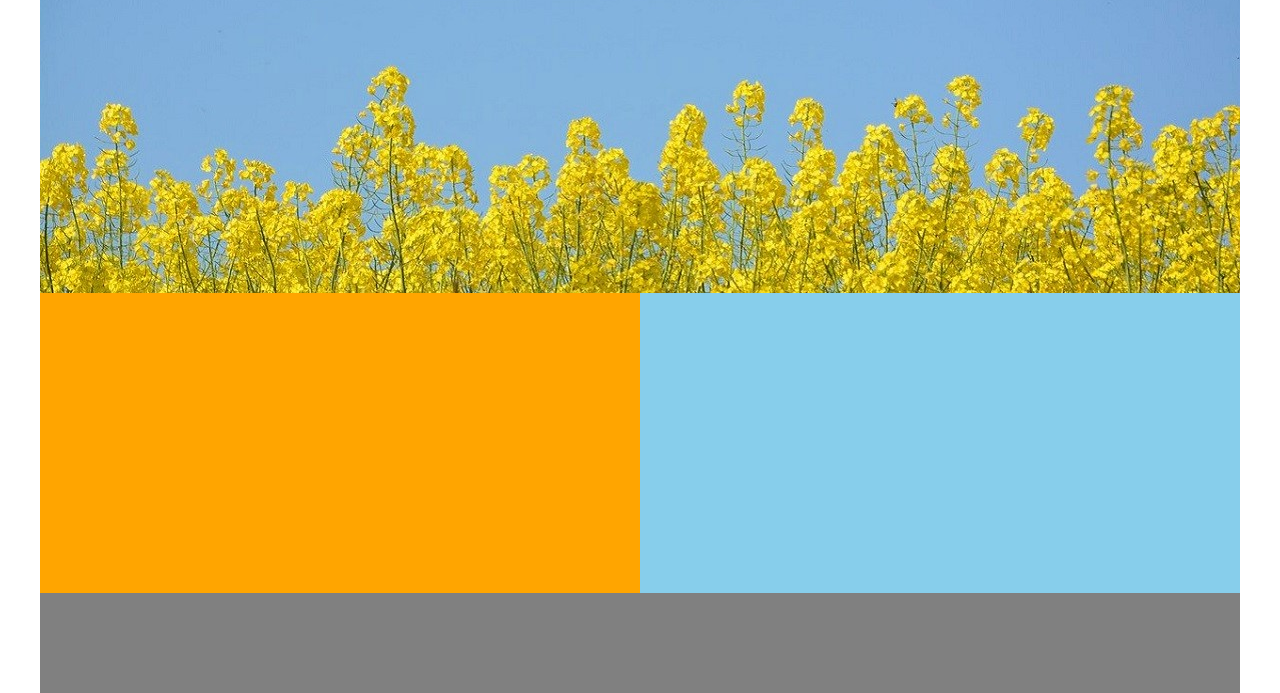
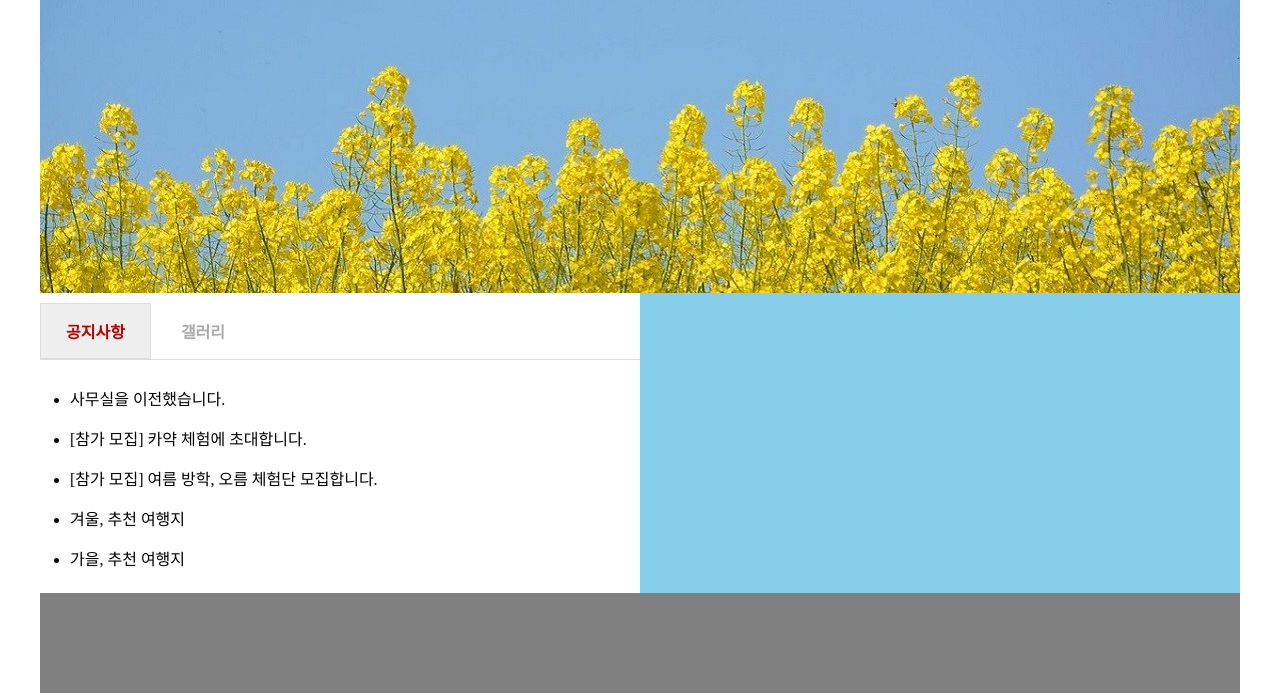
Before and after one commit to yn3048/HTML-CSS, a plain HTML site: page site/index.html in a window 1280 px wide. Shown: the part 107-800 px from the top of the page. Drawn offline with Linux system fonts and the light colour scheme; a web font is replaced by a local one.

Commit message:
web_side 실습진행중

```diff
--- a/site/css/style.css
+++ b/site/css/style.css
@@ -134,37 +134,6 @@ nav {
     float: left; /* 가로로 배치 */
 }
 
-button {
-    position: absolute;
-    height: 100%;
-    top: 0;
-    border: none;
-    padding: 20px;
-    background-color: transparent; /* 투명한 배경 지정 */
-    color: #000;                /* 화살표를 검은색으로 지정 */
-    font-weight: 800;
-    font-size: 24px;                /* 화살표 크기 지정 */
-    opacity: 0.5;
-}
-
-#prev {
-    left: 0;
-}
-
-#next {
-    right: 0;
-}
-
-button:hover {
-    background-color: #222;
-    color: #fff;
-    opacity: 0.6;
-    cursor: pointer;
-}
-
-button:focus {
-    outline: 0;
-}
 
 /* contents🎈 */
 #contents {
@@ -177,8 +146,63 @@ button:focus {
     float: left;
     width: 600px;
     height: 100%;
-    background-color: orange;
+    margin-top: 10px;
 }
+
+#tabMenu input[type="radio"] {
+    display: none;
+}
+
+#tabMenu label { /* 탭 제목 스타일 */
+    display: inline-block; /* 탭을 가로로 배치 */
+    margin: 0 0;
+    padding: 15px 25px;
+    font-weight: 600;
+    text-align: center;
+    color: #aaa;
+    border: 1px solid transparent;
+}
+
+#tabMenu label:hover {
+    color: #222;
+    cursor: pointer;
+}
+
+#tabMenu input:checked + label { /* 활성화된 탭 제목 스타일 */
+    color: #b00;
+    border: 1px solid #ddd;
+    background-color: #eee;
+}
+
+.tabContent {
+    display: none;
+    padding: 20px 0 0;
+    border-top: 1px solid #ddd;
+}
+
+.tabContent h2 {
+    display: none;
+}
+
+#notice ul {
+    list-style: disc;
+    margin-left: 30px;
+}
+
+#notice ul li {
+    font-size: 16px;
+    line-height: 2.5;
+}
+
+#gallery ul li {
+    display: inline;
+}
+
+#tab1:checked ~ #notice,
+#tab2:checked ~ #gallery {
+    display: block;
+}
+
 
 /* Quick_link🎈 */
 #Links {
--- a/site/index.html
+++ b/site/index.html
@@ -39,17 +39,40 @@
 
         <div id="slideshow">
             <div id="slides">
-                <img src="/site/images/photo-1.jpg" alt="">
-                <img src="/site/images/photo-2.jpg" alt="">
-                <img src="/site/images/photo-3.jpg" alt="">
-                <button id="prev">&lang;</button>
-                <button id="next">&rang;</button>
+                <img src="/images/photo-1.jpg" alt="">
+                <img src="/images/photo-2.jpg" alt="">
+                <img src="/images/photo-3.jpg" alt="">
             </div><!-- slides end -->
         </div><!-- #slideshow end -->
 
         <div id="contents">
             <div id="tabMenu">
+                <input type="radio" id="tab1" name="tabs" checked>
+                <label for="tab1">공지사항</label>
+                <input type="radio" id="tab2" name="tabs">
+                <label for="tab2">갤러리</label>
 
+                <div id="notice" class="tabContent">
+                    <h2>공지사항 내용입니다.</h2>
+                    <ul>
+                        <li>사무실을 이전했습니다.</li>
+                        <li>[참가 모집] 카약 체험에 초대합니다.</li>
+                        <li>[참가 모집] 여름 방학, 오름 체험단 모집합니다.</li>
+                        <li>겨울, 추천 여행지</li>
+                        <li>가을, 추천 여행지</li>
+                    </ul>
+                </div>
+                <div id="gallery" class="tabContent">
+                    <h2>갤러리 내용입니다.</h2>
+                    <ul>
+                        <li><img src="images/img-1.jpg" alt=""></li>
+                        <li><img src="images/img-2.jpg" alt=""></li>
+                        <li><img src="images/img-3.jpg" alt=""></li>
+                        <li><img src="images/img-1.jpg" alt=""></li>
+                        <li><img src="images/img-2.jpg" alt=""></li>
+                        <li><img src="images/img-3.jpg" alt=""></li>
+                    </ul>
+                </div>
             </div><!-- #tabMenu end -->
             <div id="Links">
 
@@ -61,5 +84,7 @@
         </footer><!-- footer end👣 -->
 
     </div><!-- #container end🎈 -->
+
+    <script src="js/slideshow.js"></script>
 </body>
 </html>
--- /dev/null
+++ b/site/js/slideshow.js
@@ -0,0 +1,44 @@
+/* var slides = document.querySelectorAll("#slides > img");
+var prev = document.getElementById("prev");
+var next = document.getElementById("next");
+
+var current = 0;
+
+showSlides(current); //현재 이미지 표시
+prev.onclick = prevSlide; //이전 이미지 표시
+next.onclick = nextSlide; //다음 이미지 표시
+
+function showSlides(n) {
+    for (var i = 0; i < slides.length; i++) { //배열의 처음부터 끝까지  반복
+        slides[i].style.display = "none"; //모든 이미지를 화면에서 감춤
+    }
+    slides[n].style.display = "block";  //n번째 이미지만 화면에 표시
+}
+
+function prevSlide() {
+    if(current > 0) current -=1; //current 값이 0보다 크면 이전 위치로
+    else current = slides.length -1; // 그렇지 않으면(첫 번째 이미지이므로) 마지막 위치로
+      showSlides(current);          //이동한 위치의 이미지 표시
+}
+
+function nextSlide() {
+    if(current < slides.length -1) current +=1; //current 값이 2보다 작으면 다음 위치로
+    else current = 0;   // 그렇지 않다면(마지막 이미지이므로) 첫 번째 위치로 이동
+      showSlides(current);
+} */
+
+//이미지 자동 슬라이드✨
+var current = 0; //이미지 위치를 나타내는 변수
+showSlides();   // 기본 첫 번째 이미지를 보여 줌
+
+function showSlides() {
+    var slides = document.querySelectorAll("#slides > img");
+    for(let i=0; i < slides.length; i++) {
+        slides[i].computedStyleMap.display = "none"; // 모든 이미지 감춤
+    }
+    current++;  //다음 이미지로 이동
+    if(current > slides.length) //마지막 이미지라면
+      current = 1;  // 1번째로 이동
+    slides[current - 1].style.display = "block";  //현재 위치 이미지 표시
+    setTimeout(showSlides, 2000); //2초마다 showSlides() 함수를 반복 실행
+}
```
